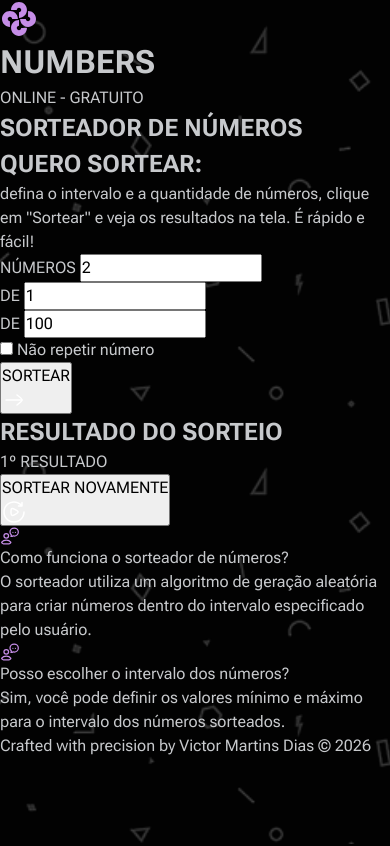
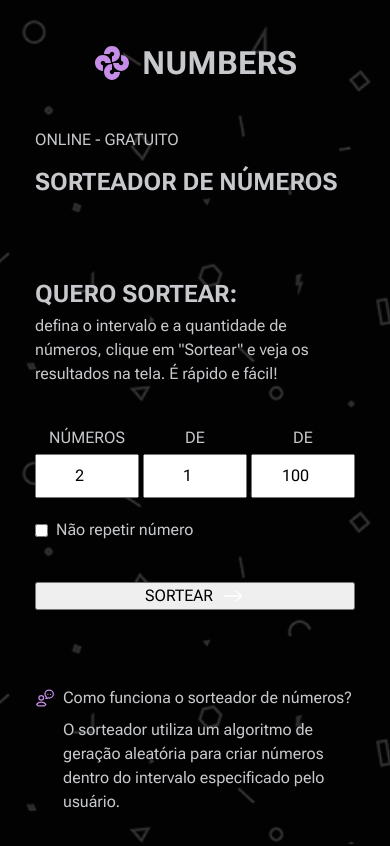
Before and after one commit to VictorMartinsD/numbers-raffle, a website built with Vite: page index.html in a window 390 px wide. Shown: the top 846 px of the page. Built offline with nearby package versions, Linux system fonts and the light colour scheme.

Commit message:
style: improve responsive layout structure

```diff
--- a/src/css/global.css
+++ b/src/css/global.css
@@ -4,8 +4,16 @@ body {
   background-repeat: no-repeat;
   background-position: center;
   background-size: cover;
+
   color: var(--content-secondary);
   font-family: var(--ff-roboto-flex);
+
+  padding: 44px 35px;
+  min-height: 100vh;
+  margin: 0 auto;
+  width: 100%;
+  max-width: 1200px;
+
   transition:
     background-color 0.2s ease,
     color 0.2s ease;
@@ -45,3 +53,177 @@ body {
   width: var(--icon-lg);
   height: var(--icon-lg);
 }
+
+.brand-header,
+.main-content,
+.page-footer {
+  width: 100%;
+  margin-inline: auto;
+}
+
+.brand-header {
+  align-items: center;
+  gap: 11px;
+}
+
+.brand-header h1 {
+  line-height: 1;
+}
+
+.hero-section {
+  display: grid;
+  gap: 12px;
+}
+
+.tagline {
+  display: block;
+}
+
+.panel-options,
+.panel-results {
+  padding-block: 40px;
+}
+
+.panel-header {
+  display: grid;
+  gap: 2px;
+}
+
+.panel-header p,
+.hero-section h1,
+.page-footer p {
+  margin: 0;
+}
+
+.inputs-container {
+  margin-block: 40px 20px;
+  gap: 4px;
+}
+
+.input-group {
+  justify-items: stretch;
+  gap: 4px;
+}
+
+.input-group label {
+  width: 100%;
+  text-align: center;
+}
+
+.input-group input {
+  width: 100%;
+  padding: 8px 4px;
+  text-align: center;
+}
+
+.toggle-group {
+  display: flex;
+  align-items: center;
+  gap: 8px;
+  margin-top: 20px;
+}
+
+.btn-draw {
+  margin-top: 40px;
+  align-items: center;
+  justify-content: center;
+  gap: 8px;
+  width: 100%;
+}
+
+.faq-section {
+  gap: 36px;
+}
+
+.faq-item {
+  align-items: flex-start;
+  gap: 8px;
+}
+
+.faq-item .icon {
+  margin-top: 2px;
+}
+
+.title-faq {
+  text-align: left;
+}
+
+.content-faq {
+  display: grid;
+  gap: 8px;
+}
+
+.page-footer {
+  margin-top: 50px;
+  text-align: center;
+}
+
+@media (max-width: 48em) {
+  .brand-header {
+    justify-content: center;
+    margin-bottom: 46px;
+  }
+
+  .main-content {
+    display: flex;
+    flex-direction: column;
+    gap: 36px;
+  }
+
+  .hero-section {
+    order: 1;
+  }
+
+  .draw-panel {
+    order: 2;
+  }
+
+  .faq-section {
+    order: 3;
+    gap: 36px;
+  }
+}
+
+@media (min-width: 48.0625em) {
+  .brand-header {
+    justify-content: flex-start;
+    max-width: 1128px;
+    margin-bottom: 89px;
+  }
+
+  .main-content {
+    display: grid;
+    grid-template-columns: 1fr 1fr;
+    gap: 60px;
+    align-items: start;
+    max-width: 1100px;
+  }
+
+  .hero-section {
+    grid-column: 1;
+    grid-row: 1;
+  }
+
+  .faq-section {
+    grid-column: 1;
+    grid-row: 2;
+    gap: 60px;
+  }
+
+  .draw-panel {
+    grid-column: 2;
+    grid-row: 1 / span 2;
+  }
+
+  .tagline {
+    margin-bottom: 12px;
+  }
+
+  .hero-section h1 {
+    margin-bottom: 38px;
+  }
+
+  .page-footer {
+    max-width: 1100px;
+  }
+}
--- a/src/css/index.css
+++ b/src/css/index.css
@@ -1,3 +1,4 @@
 @import url("./reset.css");
 @import url("./variables.css");
 @import url("./global.css");
+@import url("./utility.css");
--- /dev/null
+++ b/src/css/utility.css
@@ -0,0 +1,11 @@
+.flex {
+  display: flex;
+}
+
+.grid {
+  display: grid;
+}
+
+.u-hidden {
+  display: none !important;
+}
```
